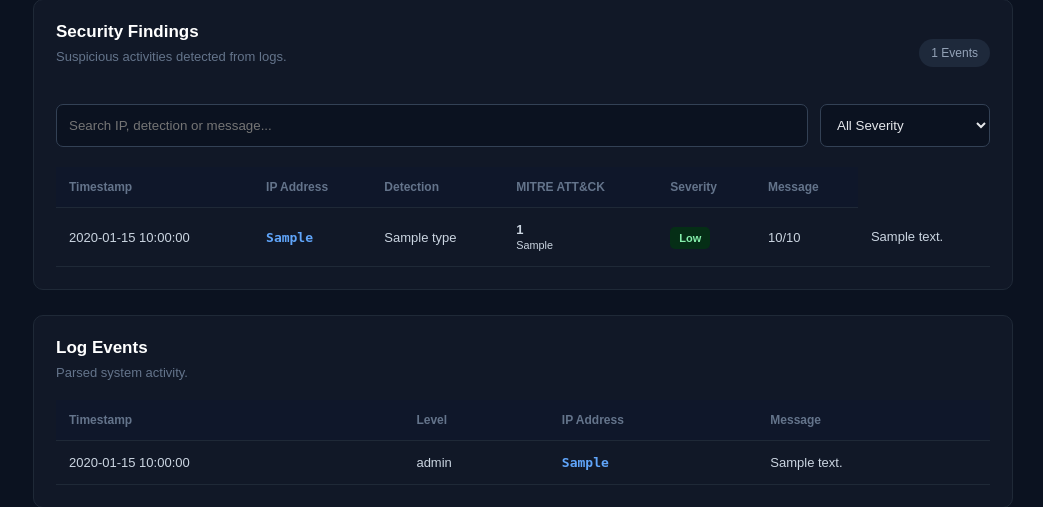
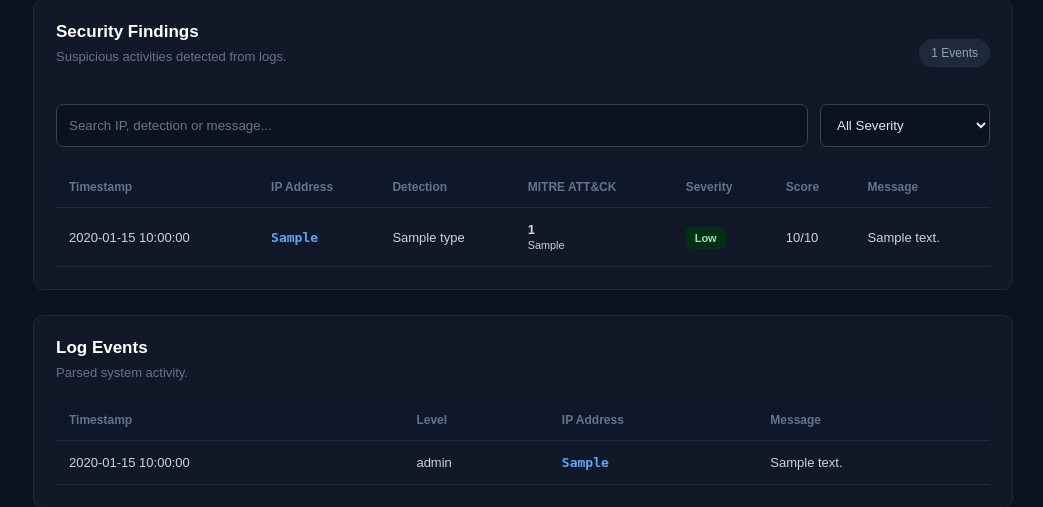
Before and after one commit to adityasoc/Log-Analysis-Dashboard, a Flask app: template templates/dashboard.html in a window 1280 px wide. Shown: the part 1689-2196 px from the top of the page, without its empty margins (237-1280 px from the left). Run offline with Flask 3, Linux system fonts and the light colour scheme; the template is opened without the code that fills it: most values are stand-ins (such as "Sample title", 1, 10 or a date in 2020).

Commit message:
Add security score to findings table

```diff
--- a/templates/dashboard.html
+++ b/templates/dashboard.html
@@ -739,15 +739,11 @@
                 <tr>
 
                    <th>Timestamp</th>
-
                    <th>IP Address</th>
-
                    <th>Detection</th>
-
                    <th>MITRE ATT&CK</th>
-
                    <th>Severity</th>
-
+                   <th>Score</th>
                    <th>Message</th>
 
                 </tr>
```
Lines whose indentation alone changed are shown as unchanged.
